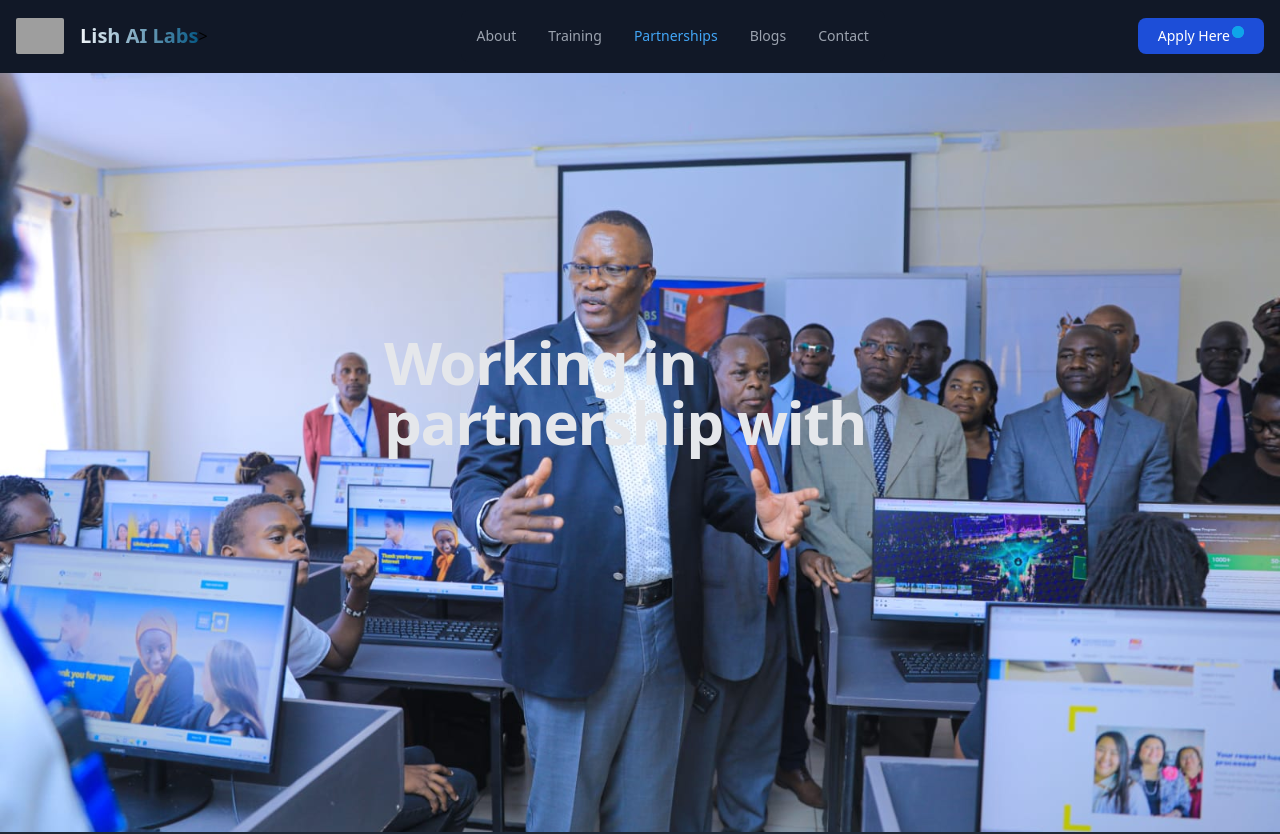
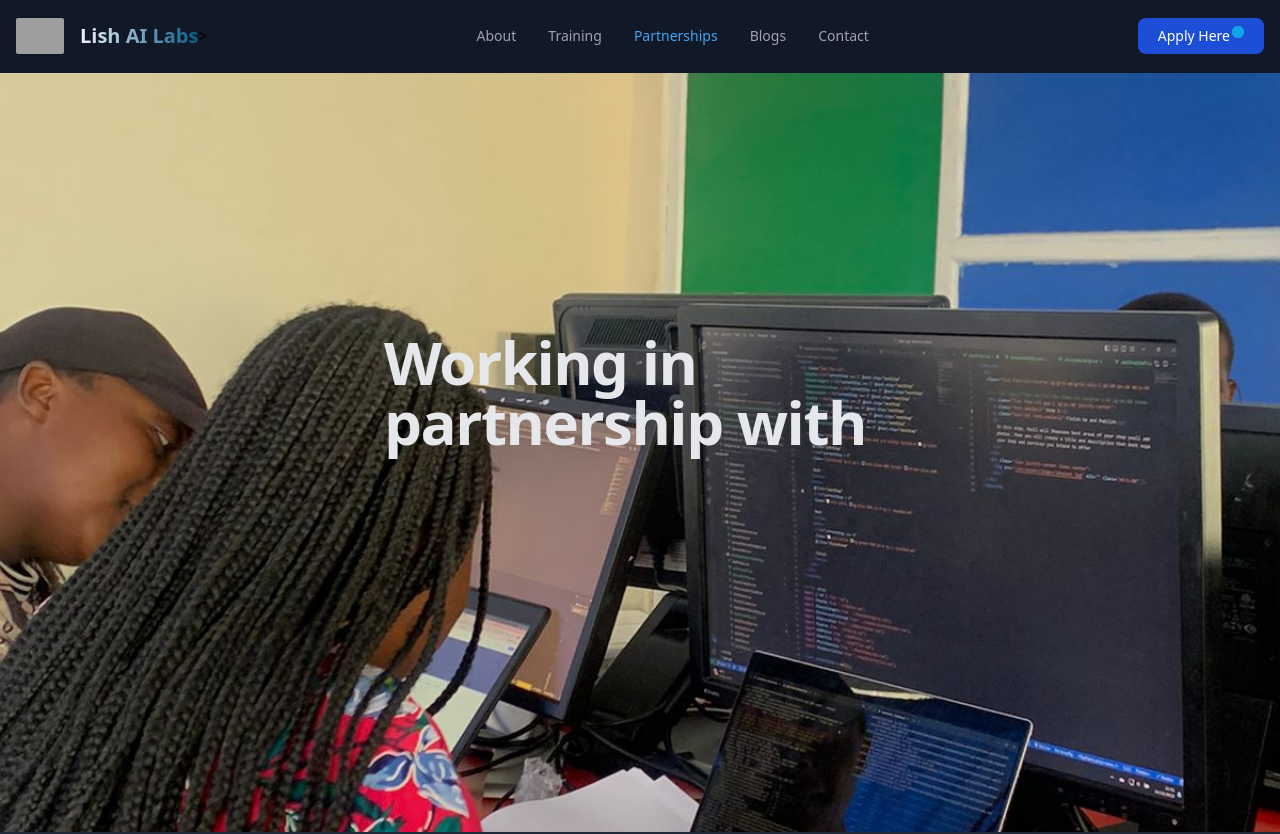
Before and after one commit to joe052/lish-web, an Angular app in the folder web/: page /partnership in a window 1280 px wide. Shown: the top 834 px of the page. Built offline with nearby package versions, Linux system fonts and the light colour scheme; grey boxes are pictures that could not be loaded.

Commit message:
Styling and updated images

```diff
--- a/web/src/app/layout/components/pages/home/home.component.html
+++ b/web/src/app/layout/components/pages/home/home.component.html
@@ -2,7 +2,7 @@
 <div
   class="relative overflow-hidden bg-white mt-8 bg-gradient-to-r from-grey-500 to-transparent bg-gray-400"
   style="
-    background-image: url(./assets/videos/webteam3.jpeg);
+    background-image: url(./assets/videos/homepage.jpeg);
     background-size: cover;
     background-position: center;
     background-attachment: fixed;
--- a/web/src/app/layout/components/pages/partnership/partnership.component.html
+++ b/web/src/app/layout/components/pages/partnership/partnership.component.html
@@ -2,9 +2,10 @@
 <div
   class="relative overflow-hidden bg-white mt-8 bg-gradient-to-r from-grey-500 to-transparent bg-gray-400"
   style="
-    background-image: url(./assets/videos/partnership.jpg);
+    background-image: url(./assets/videos/webteam2.jpeg);
     background-size: cover;
-    background-blend-mode: multiply;
+    background-position: center;
+    background-attachment: fixed;
   "
 >
   <div
@@ -25,7 +26,7 @@
 <section class="py-6 bg-gray-800 text-gray-50">
   <div
     class="container mx-auto flex flex-col items-center justify-around max-w-lg p-4 lg:max-w-full sm:p-10 lg:flex-row"
-    >
+  >
     <div
       class="flex flex-col items-center justify-around flex-1 m-5 p-4 pb-8 text-center rounded-md sm:p-8 lg:p-16 bg-gray-900 text-white transform transition cursor-pointer hover:-translate-y-2 ml-10"
     >
--- a/web/src/app/layout/components/pages/training/training.component.html
+++ b/web/src/app/layout/components/pages/training/training.component.html
@@ -2,7 +2,7 @@
 <div
   class="relative overflow-auto bg-white mt-8 bg-auto"
   style="
-    background-image: url(./assets/videos/trainers2.jpeg);
+    background-image: url(./assets/videos/tasks.jpeg);
     background-size: cover;
     background-position: center;
     background-attachment: fixed;
```
Also changed, not shown: web/src/app/layout/components/pages/contact/contact.component.html (+3 -7 lines), web/src/assets/videos/homepage.jpeg (added), web/src/assets/videos/tasks.jpeg (added).
